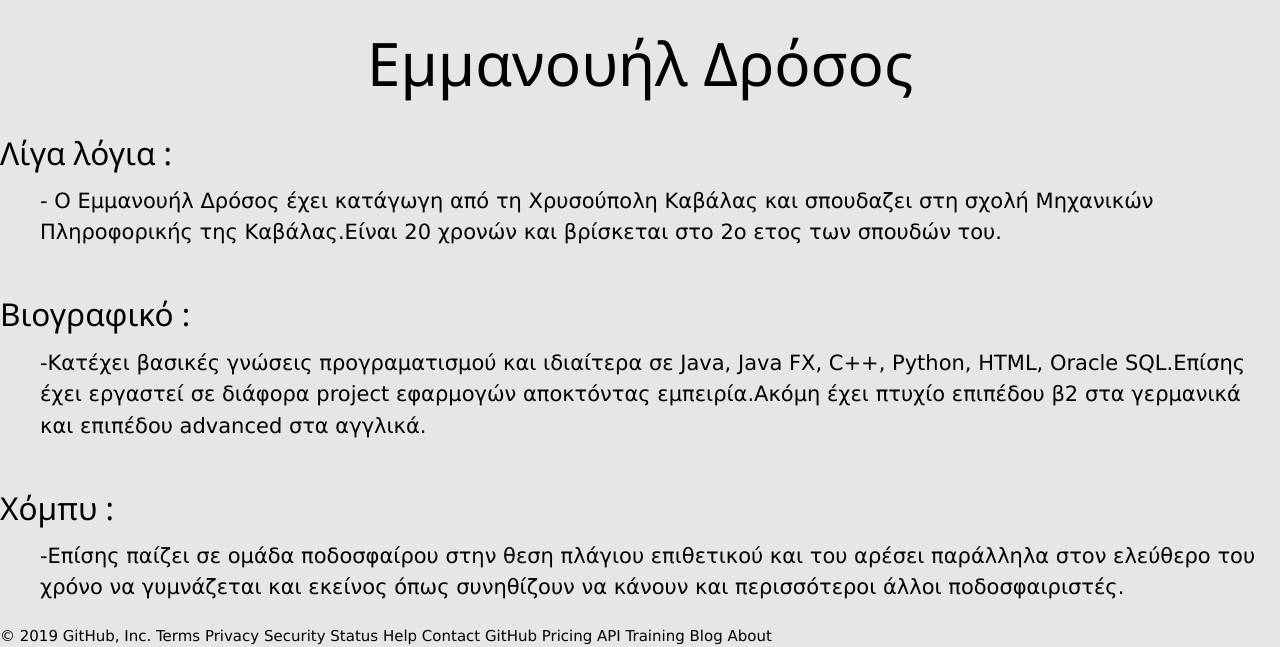
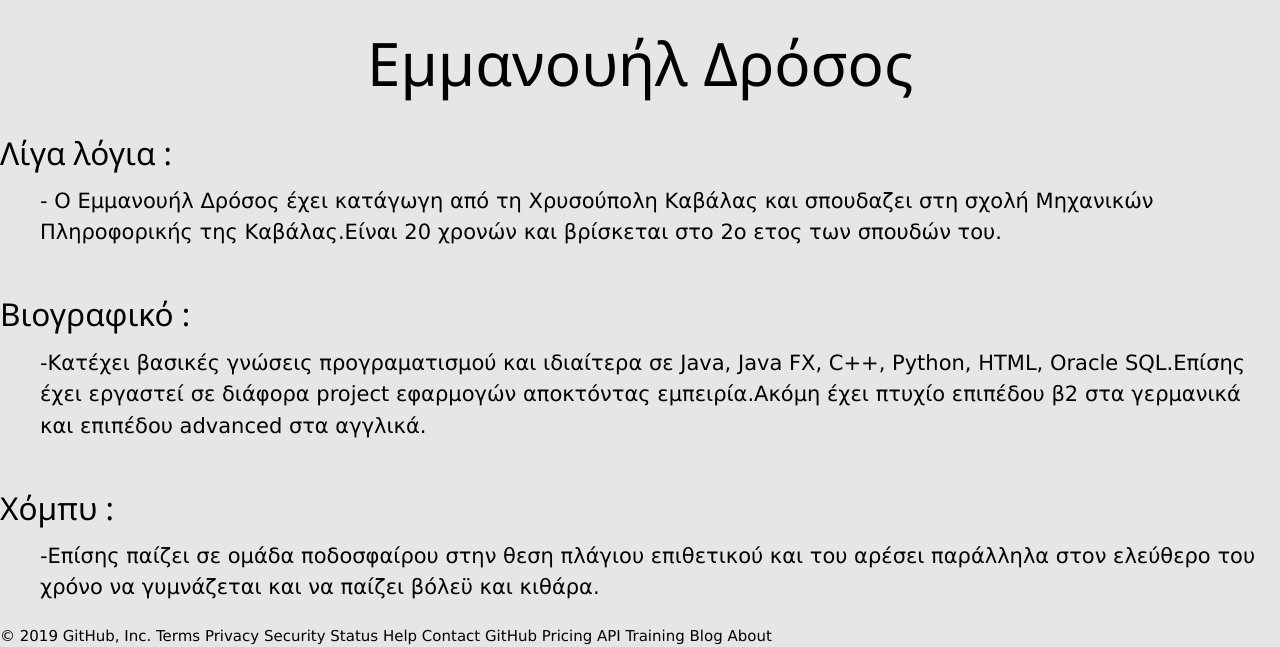
Before and after one commit to Alzantz/emdroso-alzantz, a plain HTML site: page Βιογραφικό.html in a window 1280 px wide. Shown: the part 719-1366 px from the top of the page. Drawn offline with nearby package versions, Linux system fonts and the light colour scheme.

Commit message:
Update Βιογραφικό.html

```diff
--- a/Βιογραφικό.html
+++ b/Βιογραφικό.html
@@ -56,7 +56,7 @@
 
 	<h4 style="font-size:150%;">Χόμπυ :</h4>
 
-	<dd>-Επίσης παίζει σε ομάδα ποδοσφαίρου στην θεση πλάγιου επιθετικού και του αρέσει παράλληλα στον ελεύθερο του χρόνο να γυμνάζεται και εκείνος όπως συνηθίζουν να κάνουν και  περισσότεροι άλλοι ποδοσφαιριστές.</dd>
+	<dd>-Επίσης παίζει σε ομάδα ποδοσφαίρου στην θεση πλάγιου επιθετικού και του αρέσει παράλληλα στον ελεύθερο του χρόνο να γυμνάζεται και να παίζει βόλεϋ και κιθάρα.</dd>
 	</dl>
 
 	</body>
```
